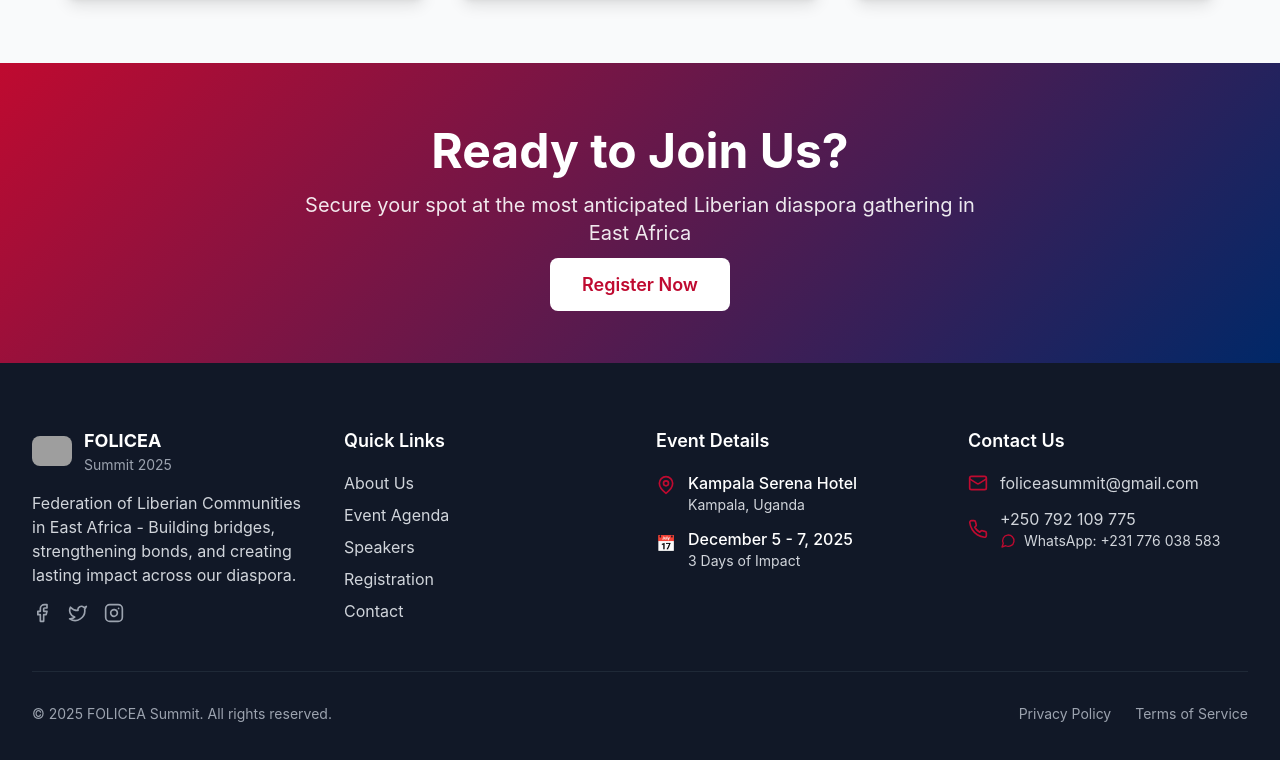
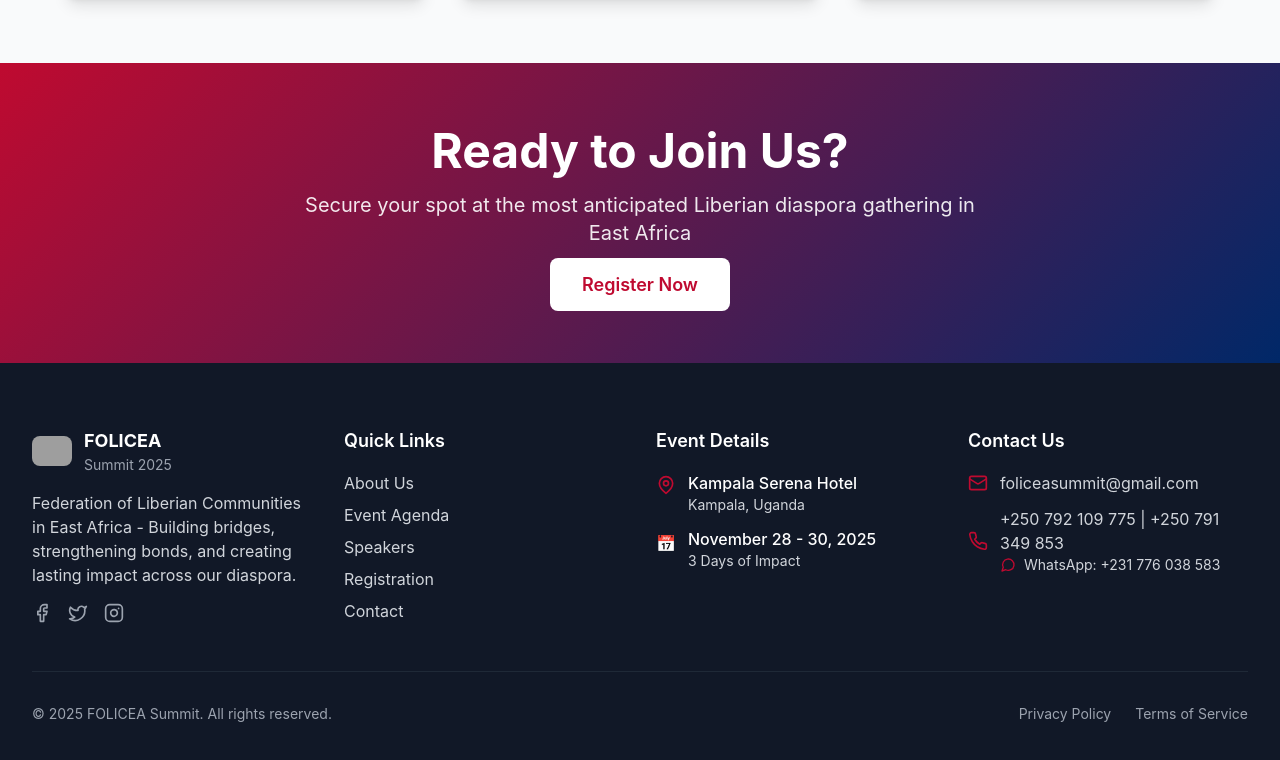
Before and after one commit to foliceasummit/folicea-summit-2025, a Next.js app: page / in a window 1280 px wide. Shown: the part 4823-5583 px from the top of the page. Built offline with nearby package versions, Linux system fonts and the light colour scheme; grey boxes are pictures that could not be loaded.

Commit message:
update footer

```diff
--- a/components/Footer.tsx
+++ b/components/Footer.tsx
@@ -92,7 +92,7 @@
                   📅
                 </div>
                 <div>
-                  <p className="font-medium">December 5 - 7, 2025</p>
+                  <p className="font-medium">November 28 - 30, 2025</p>
                   <p className="text-gray-300 text-sm">3 Days of Impact</p>
                 </div>
               </div>
@@ -112,7 +112,7 @@
                              <div className="flex items-center space-x-3">
                  <Phone className="w-5 h-5 text-liberian-red flex-shrink-0" />
                                    <div>
-                    <p className="text-gray-300">+250 792 109 775</p>
+                    <p className="text-gray-300">+250 792 109 775 | +250 791 349 853</p>
                     <div className="flex items-center">
                       <MessageCircle className="w-4 h-4 text-liberian-red mr-2" />
                       <a
```
